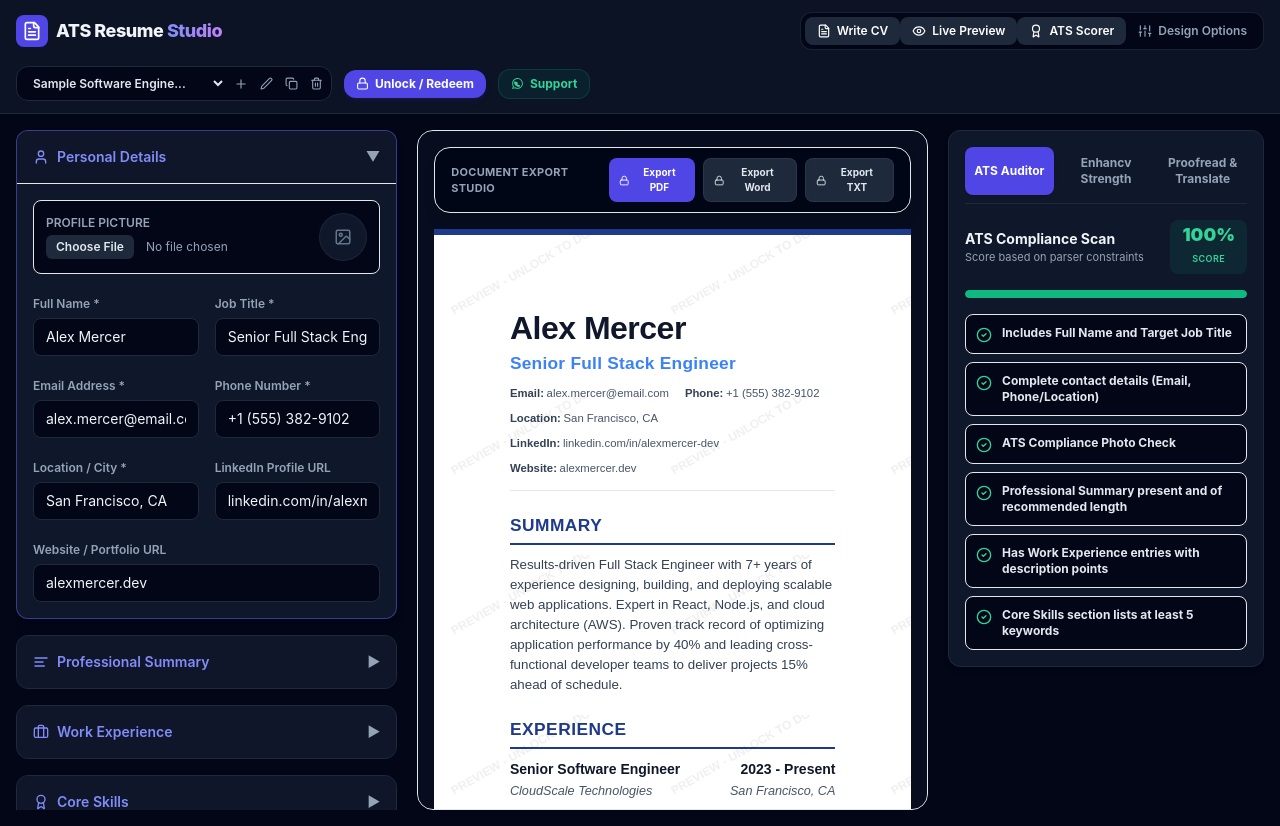
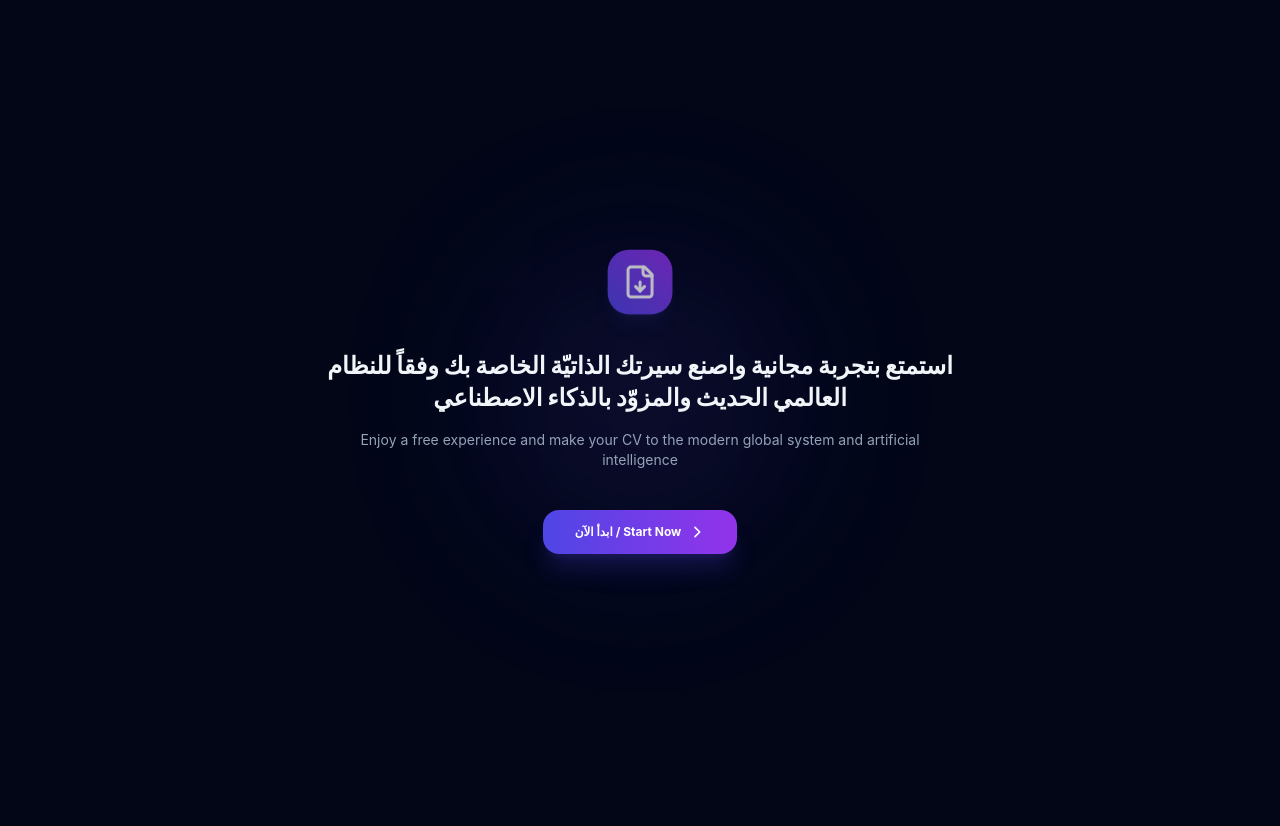
Before and after one commit to khaled-200/ats, a Next.js app: page / in a window 1280 px wide. Built offline with nearby package versions, Linux system fonts and the light colour scheme.

Commit message:
Add bilingual intro screen and welcome loader skip option

```diff
--- a/src/app/page.tsx
+++ b/src/app/page.tsx
@@ -14,13 +14,22 @@
   const dispatch = useAppDispatch();
   const [mounted, setMounted] = useState(false);
   const [isPaymentOpen, setIsPaymentOpen] = useState(false);
-  const [showSplash, setShowSplash] = useState(true);
+
+  // Intro & Splash Screen states
+  const [showIntro, setShowIntro] = useState(true);
+  const [introFade, setIntroFade] = useState(false);
+  const [showSplash, setShowSplash] = useState(false);
   const [splashFade, setSplashFade] = useState(false);
   const [progress, setProgress] = useState(0);
 
   // Sync client-side mounting to prevent hydration errors
   useEffect(() => {
     setMounted(true);
+  }, []);
+
+  // Timers for the Welcome screen (start only after the Intro is dismissed)
+  useEffect(() => {
+    if (showIntro || !showSplash) return;
 
     // Animate progress bar filling up
     const progressTimer = setTimeout(() => {
@@ -42,7 +51,23 @@
       clearTimeout(fadeTimer);
       clearTimeout(hideTimer);
     };
-  }, []);
+  }, [showIntro, showSplash]);
+
+  const handleStartWorkspace = () => {
+    setIntroFade(true);
+    setTimeout(() => {
+      setShowIntro(false);
+      setShowSplash(true);
+    }, 500);
+  };
+
+  const handleSkipSplash = () => {
+    setProgress(100);
+    setSplashFade(true);
+    setTimeout(() => {
+      setShowSplash(false);
+    }, 500);
+  };
 
   // Select store states
   const { showEditor, showPreview, showScorer, showSettings } = useAppSelector(state => state.ui);
@@ -94,6 +119,48 @@
 
   return (
     <>
+      {/* Intro Screen */}
+      {showIntro && (
+        <div
+          className={`fixed inset-0 z-[99999] flex flex-col items-center justify-center bg-slate-950 p-6 text-center select-none transition-all duration-500 ease-out ${
+            introFade ? 'opacity-0 scale-95 pointer-events-none' : 'opacity-100 scale-100'
+          }`}
+        >
+          {/* Glowing Ambient Background Orb */}
+          <div className="absolute w-[350px] h-[350px] bg-indigo-500/10 rounded-full blur-[90px] animate-pulse" />
+          <div className="absolute w-[250px] h-[250px] bg-purple-500/5 rounded-full blur-[80px] delay-700 animate-pulse" />
+
+          {/* Intro Content */}
+          <div className="relative flex flex-col items-center justify-center max-w-3xl">
+            {/* Elegant Icon */}
+            <div className="bg-gradient-to-tr from-indigo-600 to-purple-600 p-4 rounded-3xl text-white shadow-xl shadow-indigo-500/10 mb-8 scale-90 animate-pulse">
+              <FileDown size={40} />
+            </div>
+
+            {/* Arabic Main Phrase */}
+            <h2 className="text-xl md:text-2xl font-black text-slate-100 leading-relaxed mb-4 text-center max-w-2xl" dir="rtl">
+              استمتع بتجربة مجانية واصنع سيرتك الذاتيّة الخاصة بك وفقاً للنظام العالمي الحديث والمزوّد بالذكاء الاصطناعي
+            </h2>
+
+            {/* English Small Translation */}
+            <p className="text-xs md:text-sm text-slate-400 leading-relaxed mb-10 max-w-xl">
+              Enjoy a free experience and make your CV to the modern global system and artificial intelligence
+            </p>
+
+            {/* Skip/Continue Action Button */}
+            <button
+              onClick={handleStartWorkspace}
+              className="relative group overflow-hidden bg-gradient-to-r from-indigo-600 to-purple-600 hover:from-indigo-500 hover:to-purple-500 text-white font-bold text-xs px-8 py-3.5 rounded-2xl shadow-xl shadow-indigo-600/20 transition-all duration-300 transform hover:scale-105 active:scale-95 flex items-center gap-2"
+            >
+              <span>ابدأ الآن / Start Now</span>
+              <svg className="w-4 h-4 transform group-hover:translate-x-1 transition-transform" fill="none" stroke="currentColor" viewBox="0 0 24 24">
+                <path strokeLinecap="round" strokeLinejoin="round" strokeWidth="2.5" d="M9 5l7 7-7 7" />
+              </svg>
+            </button>
+          </div>
+        </div>
+      )}
+
       {/* Splash Screen */}
       {showSplash && (
         <div
@@ -127,6 +194,16 @@
                 style={{ width: `${progress}%` }}
               />
             </div>
+
+            {/* Skipping Option */}
+            <button
+              onClick={handleSkipSplash}
+              className={`mt-6 px-4 py-1.5 rounded-full border border-slate-850 bg-slate-900/60 text-slate-400 hover:text-slate-200 hover:border-slate-700 text-[10px] font-semibold tracking-wider uppercase transition-all duration-300 backdrop-blur-sm active:scale-95 transition-opacity duration-300 ${
+                splashFade ? 'opacity-0 pointer-events-none' : 'opacity-100'
+              }`}
+            >
+              Skip / تخطي
+            </button>
           </div>
         </div>
       )}
```
